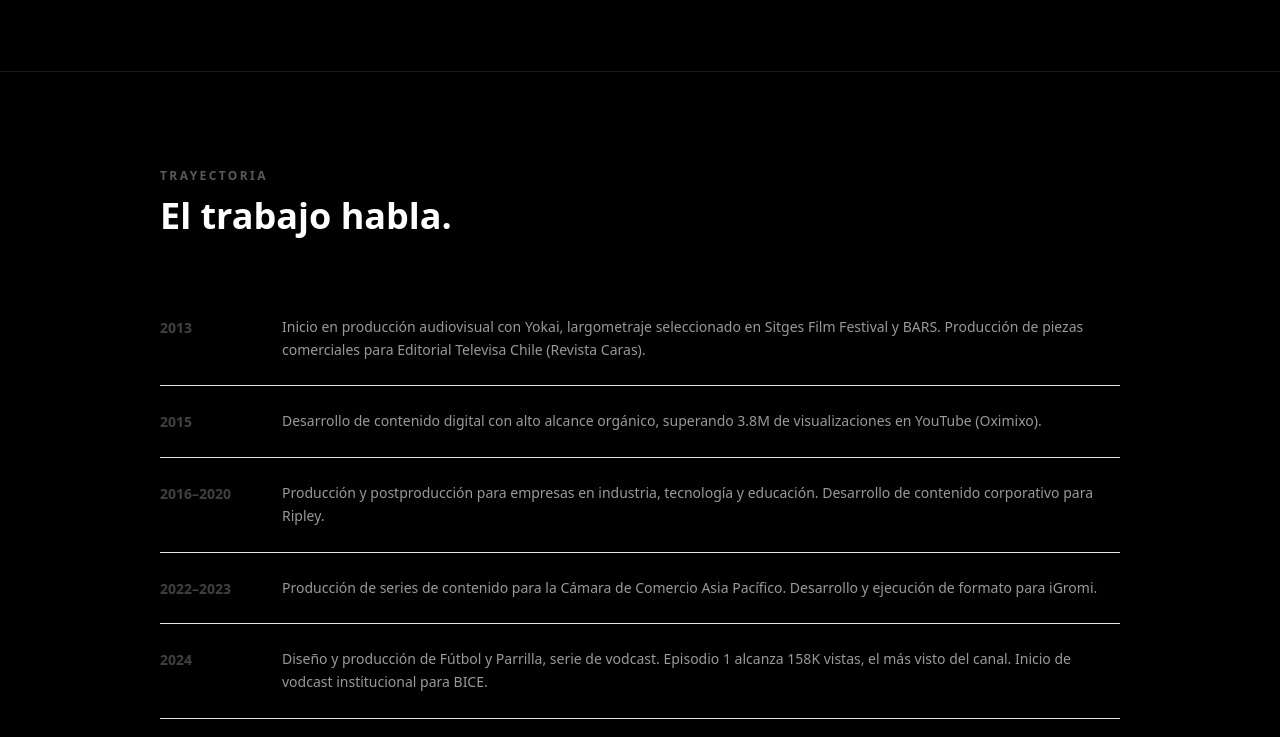
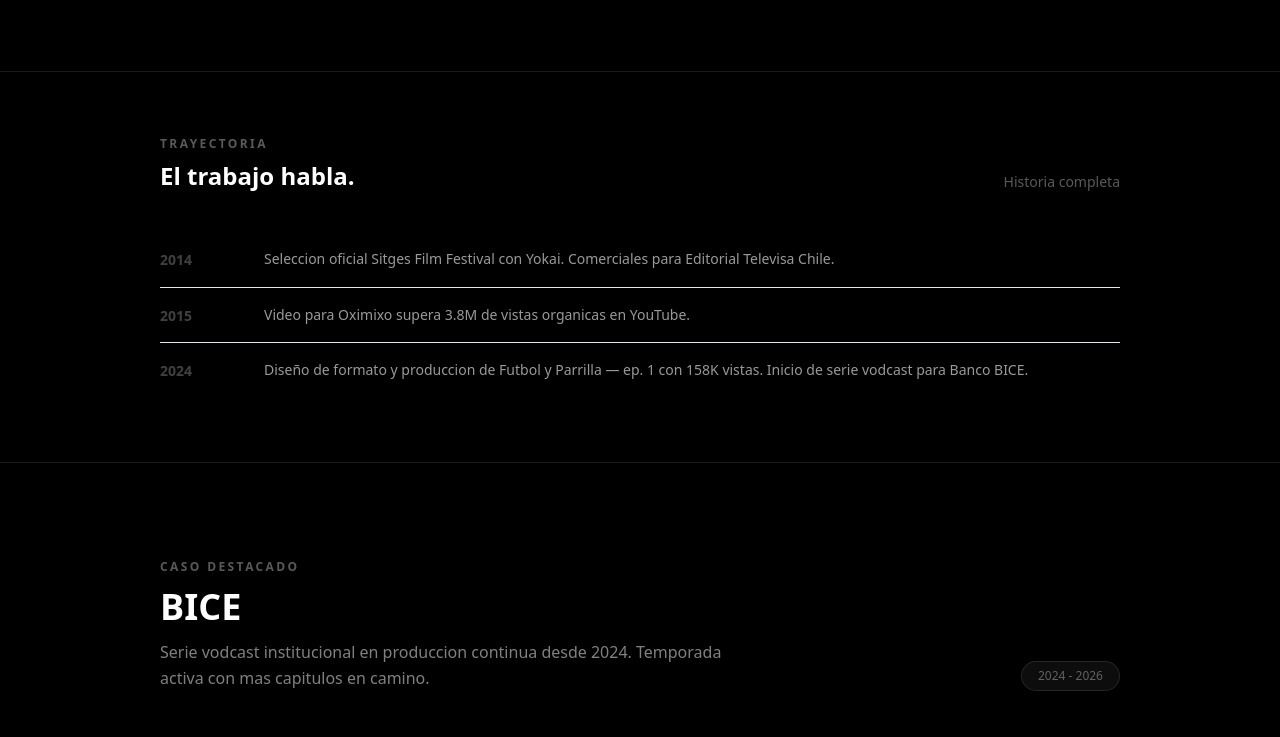
Before and after one commit to TronxGroup/Dekaelo-Media, a Next.js app: page / in a window 1280 px wide. Shown: the part 2000-2737 px from the top of the page. Built offline with nearby package versions, Linux system fonts and the light colour scheme.

Commit message:
Update page.tsx

```diff
--- a/app/page.tsx
+++ b/app/page.tsx
@@ -55,30 +55,9 @@ const services = [
 ];
 
 const milestones = [
-  {
-    year: "2013",
-    text: "Inicio en producción audiovisual con Yokai, largometraje seleccionado en Sitges Film Festival y BARS. Producción de piezas comerciales para Editorial Televisa Chile (Revista Caras).",
-  },
-  {
-    year: "2015",
-    text: "Desarrollo de contenido digital con alto alcance orgánico, superando 3.8M de visualizaciones en YouTube (Oximixo).",
-  },
-  {
-    year: "2016–2020",
-    text: "Producción y postproducción para empresas en industria, tecnología y educación. Desarrollo de contenido corporativo para Ripley.",
-  },
-  {
-    year: "2022–2023",
-    text: "Producción de series de contenido para la Cámara de Comercio Asia Pacífico. Desarrollo y ejecución de formato para iGromi.",
-  },
-  {
-    year: "2024",
-    text: "Diseño y producción de Fútbol y Parrilla, serie de vodcast. Episodio 1 alcanza 158K vistas, el más visto del canal. Inicio de vodcast institucional para BICE.",
-  },
-  {
-    year: "2025–2026",
-    text: "Producción continua de vodcast institucional para BICE. Proyecto en desarrollo y expansión.",
-  },
+  { year: "2014", text: "Seleccion oficial Sitges Film Festival con Yokai. Comerciales para Editorial Televisa Chile." },
+  { year: "2015", text: "Video para Oximixo supera 3.8M de vistas organicas en YouTube." },
+  { year: "2024", text: "Diseño de formato y produccion de Futbol y Parrilla — ep. 1 con 158K vistas. Inicio de serie vodcast para Banco BICE." },
 ];
 
 const stats = [
@@ -253,15 +232,22 @@ export default function Page() {
         </div>
       </section>
 
-      <section className="border-t border-white/10 py-24">
+     <section className="border-t border-white/10 py-16">
   <div className="container max-w-5xl">
+    <div className="flex items-end justify-between gap-4 mb-10">
+      <div>
         <Eyebrow>Trayectoria</Eyebrow>
-          <h2 className="mt-3 text-3xl font-semibold md:text-4xl">El trabajo habla.</h2>
-          <div className="mt-14">
+        <h2 className="mt-2 text-2xl font-semibold">El trabajo habla.</h2>
+      </div>
+      <Link href="/quienes-somos" className="text-sm text-white/35 transition hover:text-white">
+        Historia completa
+      </Link>
+    </div>
+    <div>
       {milestones.map((m, i) => (
         <div
           key={m.year}
-                className={"grid grid-cols-[90px_1fr] gap-8 py-6" + (i !== milestones.length - 1 ? " border-b border-white/8" : "")}
+          className={"grid grid-cols-[80px_1fr] gap-6 py-4" + (i !== milestones.length - 1 ? " border-b border-white/8" : "")}
         >
           <p className="text-sm font-semibold tabular-nums text-white/25 pt-0.5">{m.year}</p>
           <p className="text-sm text-white/60 leading-relaxed">{m.text}</p>
```
Lines whose indentation alone changed are shown as unchanged.
